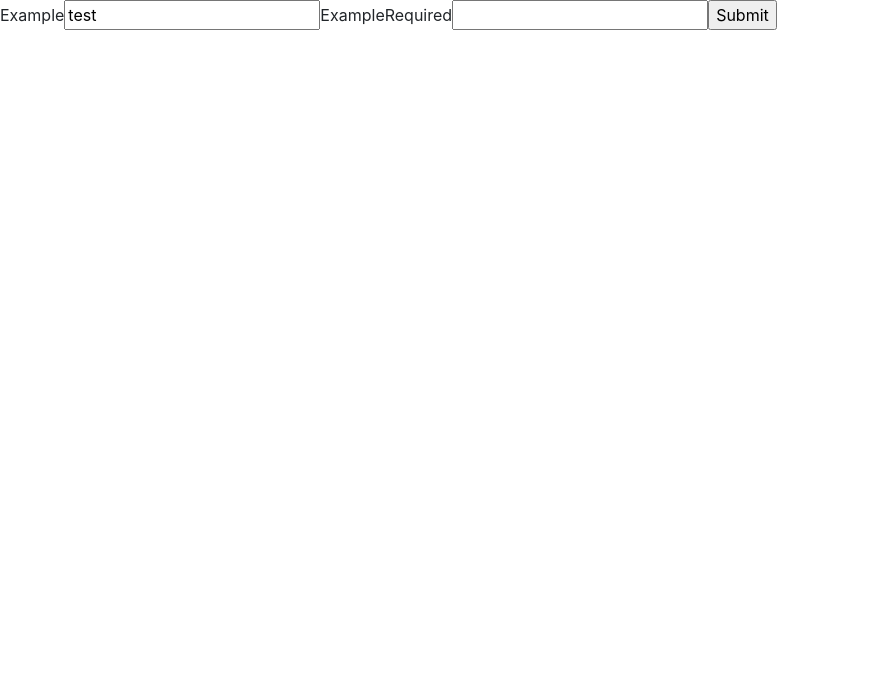
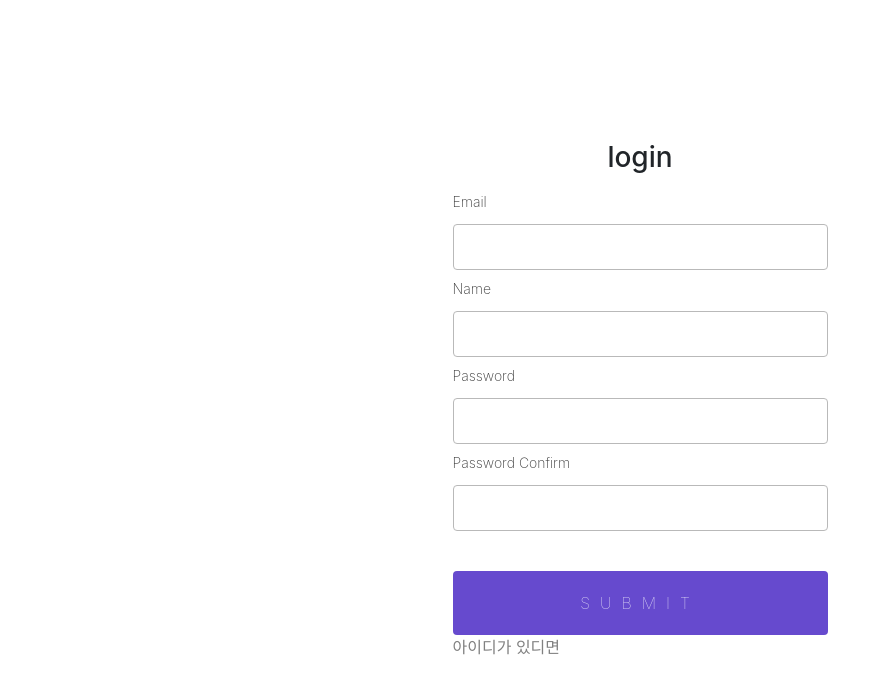
Before and after one commit to hyunhaha/react-chatting-app, a React (Create React App) app: page /register in a window 1280 px wide. Shown: the top 694 px of the page, without its empty margins (0-890 px from the left). Built offline with nearby package versions, Linux system fonts and the light colour scheme.

Commit message:
register page with firebase auth and realtime database

```diff
--- a/package.json
+++ b/package.json
@@ -8,9 +8,11 @@
     "@testing-library/user-event": "^7.1.2",
     "bootstrap": "^4.5.3",
     "firebase": "^8.2.2",
+    "md5": "^2.3.0",
     "react": "^16.14.0",
     "react-bootstrap": "^1.4.3",
     "react-dom": "^16.14.0",
+    "react-hook-form": "^6.14.1",
     "react-redux": "^7.2.2",
     "react-router-dom": "^5.2.0",
     "react-scripts": "3.4.3",
--- a/src/App.css
+++ b/src/App.css
@@ -1,38 +1,6 @@
-.App {
-  text-align: center;
+body {
+  background: #0e101c;
+  font-family: -apple-system, BlinkMacSystemFont, "Segoe UI", "Roboto", "Oxygen",
+    "Ubuntu", "Cantarell", "Fira Sans", "Droid Sans", "Helvetica Neue",
+    sans-serif;
 }
-
-.App-logo {
-  height: 40vmin;
-  pointer-events: none;
-}
-
-@media (prefers-reduced-motion: no-preference) {
-  .App-logo {
-    animation: App-logo-spin infinite 20s linear;
-  }
-}
-
-.App-header {
-  background-color: #282c34;
-  min-height: 100vh;
-  display: flex;
-  flex-direction: column;
-  align-items: center;
-  justify-content: center;
-  font-size: calc(10px + 2vmin);
-  color: white;
-}
-
-.App-link {
-  color: #61dafb;
-}
-
-@keyframes App-logo-spin {
-  from {
-    transform: rotate(0deg);
-  }
-  to {
-    transform: rotate(360deg);
-  }
-}
--- a/src/components/register_page/register_page.jsx
+++ b/src/components/register_page/register_page.jsx
@@ -1,18 +1,99 @@
-import React from "react";
+import React, { useState } from "react";
+import { Link } from "react-router-dom";
+import { useForm } from "react-hook-form";
+import styles from "./register_page.module.css";
+import { useRef } from "react";
+import firebase from "../../firebase";
+import md5 from "md5";
+const RegisterPage = props => {
+  const [errorFromSubmit, setErrorFromSubmit] = useState("");
+  const [loading, setLoading] = useState(false);
+  const password = useRef();
+  const { register, watch, errors, handleSubmit } = useForm();
+  password.current = watch("password");
 
-const RegisterPage = props => {
+  const onSubmit = async data => {
+    try {
+      setLoading(true);
+      let createdUser = await firebase
+        .auth()
+        .createUserWithEmailAndPassword(data.email, data.password);
+      await createdUser.user.updateProfile({
+        displayName: data.name,
+        photoURL: `http://gravatar.com/avatar/${md5(
+          createdUser.user.email
+        )}?d=identicon`,
+      });
+
+      await firebase.database().ref("users").child(createdUser.user.uid).set({
+        name: createdUser.user.displayName,
+        image: createdUser.user.photoURL,
+      });
+      setLoading(false);
+      console.log(createdUser);
+    } catch (error) {
+      setErrorFromSubmit(error.message);
+      setLoading(false);
+      setTimeout(() => {
+        setErrorFromSubmit("");
+      }, 5000);
+    }
+  };
   return (
-    <form>
-      <label>Example</label>
-      <input name="example" defaultValue="test" />
-      <label>ExampleRequired</label>
-      <input
-        name="exampleRequired"
-        // ref={register({ required: true, maxLength: 10 })}
-      />
-      {/* {errors.exampleRequired && <p>This field is required</p>} */}
-      <input type="submit" />
-    </form>
+    <div className={styles.wrap}>
+      <form onSubmit={handleSubmit(onSubmit)}>
+        <h3 className={styles.title}>login</h3>
+        <label>Email</label>
+        <input
+          name="email"
+          type="email"
+          ref={register({ required: true, pattern: /^\S+@\S+$/i })}
+        />
+        {errors.email && <p>This email is required</p>}
+        <label>Name</label>
+        <input name="name" ref={register({ required: true, maxLength: 10 })} />
+        {errors.name && errors.name.type === "required" && (
+          <p>This name is required</p>
+        )}
+        {errors.name && errors.name.type === "maxLength" && (
+          <p>You input exceed maximum length</p>
+        )}
+        <label>Password</label>
+        <input
+          name="password"
+          type="password"
+          ref={register({ required: true, minLength: 10 })}
+        />
+        {errors.password && errors.password.type === "required" && (
+          <p>This password field is required</p>
+        )}
+        {errors.password && errors.password.type === "minLength" && (
+          <p>Password must have at least 10 length</p>
+        )}
+        <label>Password Confirm</label>
+        <input
+          name="password_confirm"
+          type="password"
+          ref={register({
+            required: true,
+            validate: val => val === password.current,
+          })}
+        />
+        {errors.password_confirm &&
+          errors.password_confirm.type === "required" && (
+            <p>This password confirm field is required</p>
+          )}
+        {errors.password_confirm &&
+          errors.password_confirm.type === "validate" && (
+            <p>the password does not correct</p>
+          )}
+        {errorFromSubmit && <p>{errorFromSubmit}</p>}
+        <input type="submit" disabled={loading} />
+        <Link className={styles.link} to="login">
+          아이디가 있디면
+        </Link>
+      </form>
+    </div>
   );
 };
 
--- /dev/null
+++ b/src/components/register_page/register_page.module.css
@@ -0,0 +1,135 @@
+.wrap {
+  display: flex;
+  flex-direction: column;
+  min-height: 100vh;
+  justify-content: center;
+}
+.title {
+  text-align: center;
+}
+.link {
+  color: gray;
+}
+.link:hover {
+  text-decoration: none;
+}
+form {
+  width: 375px;
+  margin: 0 auto;
+}
+
+h1 {
+  font-weight: 100;
+  color: white;
+  text-align: center;
+  padding-bottom: 10px;
+  border-bottom: 1px solid rgb(79, 98, 148);
+}
+
+.form {
+  background: #0e101c;
+  max-width: 400px;
+  margin: 0 auto;
+}
+
+p {
+  color: #bf1650;
+}
+
+p::before {
+  display: inline;
+  content: "⚠ ";
+}
+
+input {
+  display: block;
+  box-sizing: border-box;
+  width: 100%;
+  border-radius: 4px;
+  border: 1px solid rgb(185, 185, 185);
+  padding: 10px 15px;
+  margin-bottom: 10px;
+  font-size: 14px;
+}
+
+label {
+  line-height: 2;
+  text-align: left;
+  display: block;
+  margin: 5px 0;
+  color: rgb(58, 58, 58);
+  font-size: 14px;
+  font-weight: 200;
+}
+
+button[type="submit"],
+input[type="submit"] {
+  background: #664ace;
+  color: white;
+  text-transform: uppercase;
+  border: none;
+  margin-top: 40px;
+  padding: 20px;
+  font-size: 16px;
+  font-weight: 100;
+  letter-spacing: 10px;
+}
+
+button[type="submit"]:hover,
+input[type="submit"]:hover {
+  background: #9588c7;
+}
+
+button[type="submit"]:active,
+input[type="button"]:active,
+input[type="submit"]:active {
+  transition: 0.3s all;
+  transform: translateY(3px);
+  border: 1px solid transparent;
+  opacity: 0.8;
+}
+
+input:disabled {
+  opacity: 0.4;
+}
+
+input[type="button"]:hover {
+  transition: 0.3s all;
+}
+
+button[type="submit"],
+input[type="button"],
+input[type="submit"] {
+  -webkit-appearance: none;
+}
+
+.App {
+  max-width: 600px;
+  margin: 0 auto;
+}
+
+button[type="button"] {
+  display: block;
+  appearance: none;
+  background: #333;
+  color: white;
+  border: none;
+  text-transform: uppercase;
+  padding: 10px 20px;
+  border-radius: 4px;
+}
+
+hr {
+  margin-top: 30px;
+}
+
+button {
+  display: block;
+  appearance: none;
+  margin-top: 40px;
+  border: 1px solid #333;
+  margin-bottom: 20px;
+  text-transform: uppercase;
+  padding: 10px 20px;
+  border-radius: 4px;
+}
--- a/src/firebase.js
+++ b/src/firebase.js
@@ -14,3 +14,4 @@ var firebaseConfig = {
 // Initialize Firebase
 firebase.initializeApp(firebaseConfig);
 // firebase.analytics();
+export default firebase;
```
Also changed, not shown: 1 other file (tests, documents, lock files or other folders).
